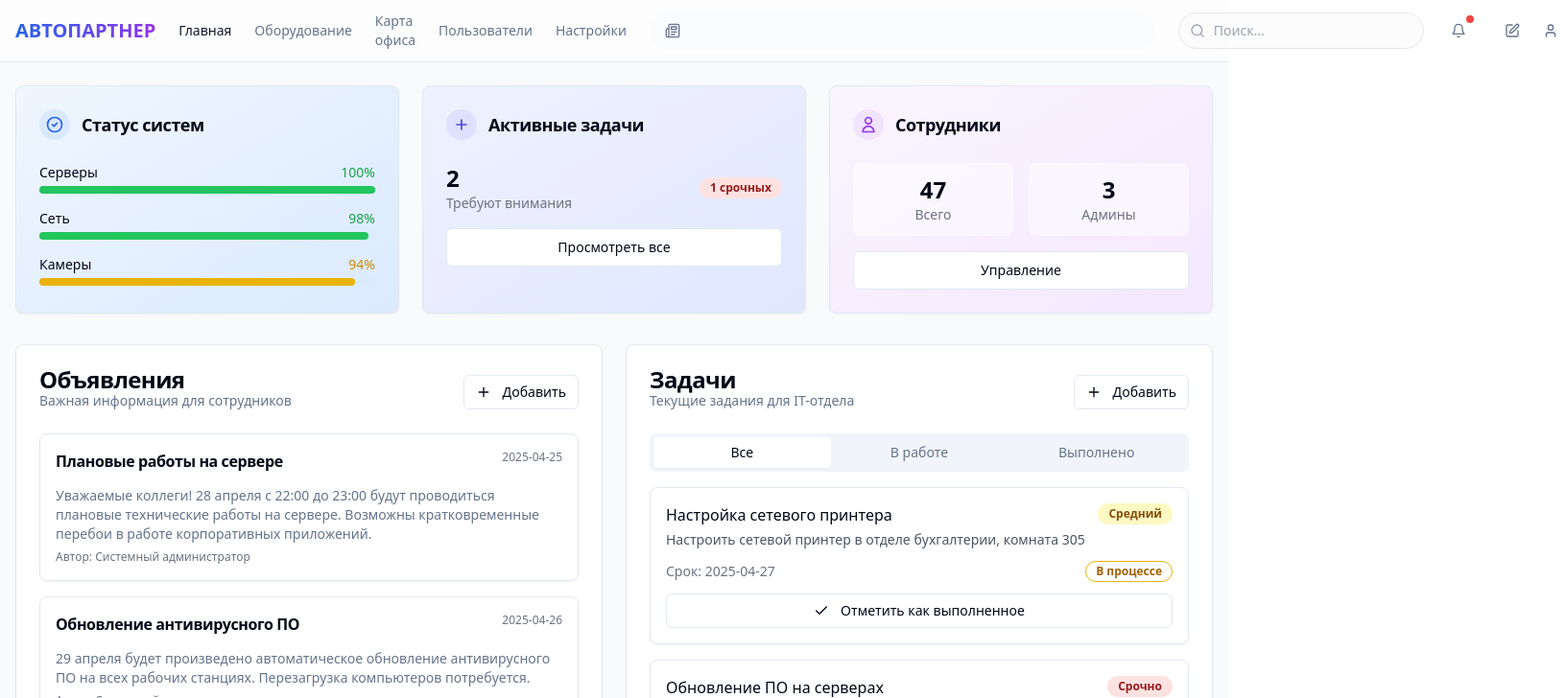
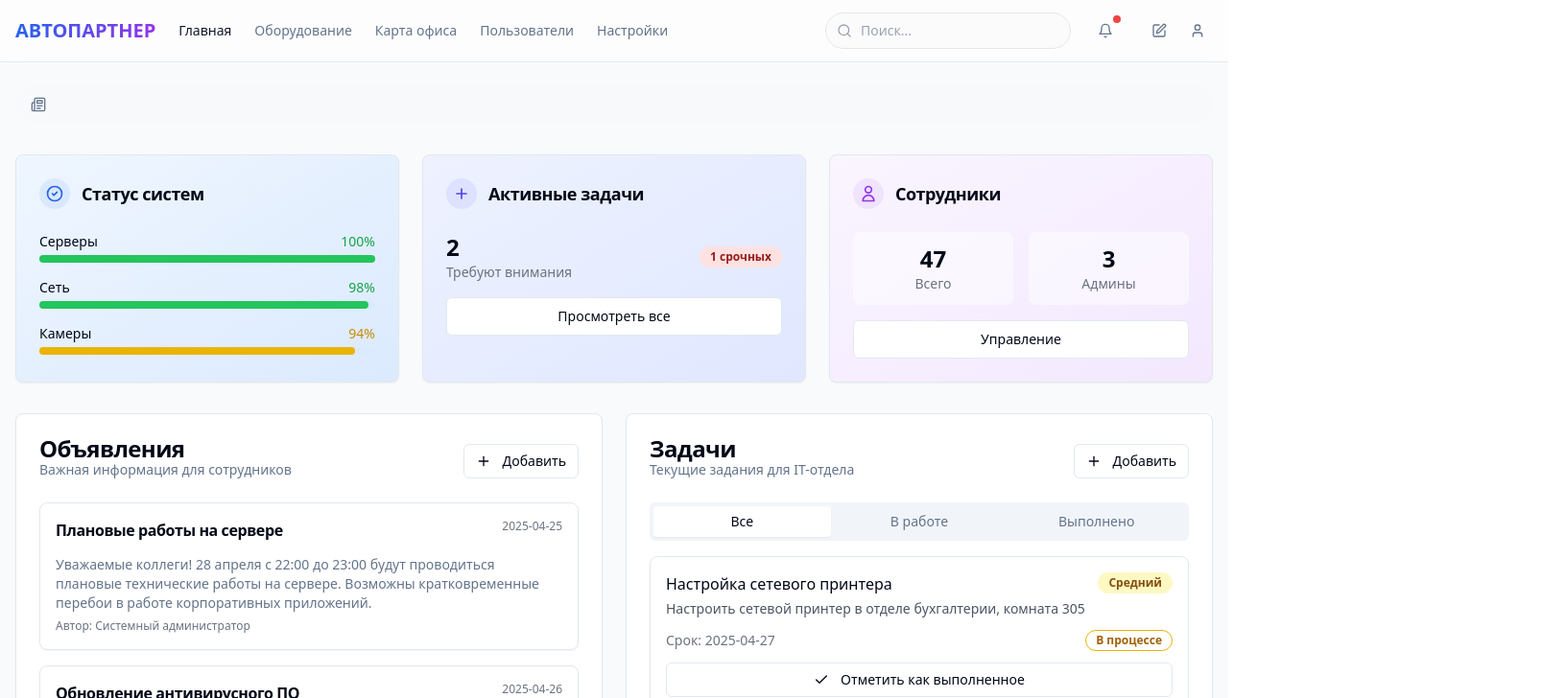
Before and after one commit to danilakuzin01/autopartner-infra-hub-24, a React (Vite) app: page /dashboard in a window 1280 px wide. Shown: the top 728 px of the page at 96% size, 1632 px wide, since content can reach past the window. Built offline with nearby package versions, Linux system fonts and the light colour scheme; sample sign-in values are in the browser's storage.

Commit message:
Move news ticker to dashboard
Move the news ticker component from the header to the dashboard page.

```diff
--- a/src/components/layout/Header.tsx
+++ b/src/components/layout/Header.tsx
@@ -12,7 +12,6 @@ import {
 import { Search, User } from 'lucide-react';
 import ProfileEditor from '../profile/ProfileEditor';
 import NotificationsPopover from '../notifications/NotificationsPopover';
-import NewsTicker from '../news/NewsTicker';
 
 const Header = () => {
   const { user, logout } = useAuth();
@@ -55,10 +54,6 @@ const Header = () => {
               </Link>
             ))}
           </nav>
-        </div>
-
-        <div className="flex-1 mx-6">
-          <NewsTicker />
         </div>
 
         <div className="flex items-center space-x-4">
--- a/src/pages/Dashboard.tsx
+++ b/src/pages/Dashboard.tsx
@@ -5,6 +5,7 @@ import { Tabs, TabsContent, TabsList, TabsTrigger } from "@/components/ui/tabs";
 import { Badge } from "@/components/ui/badge";
 import { Check, Plus } from "lucide-react";
 import { useAuth } from "@/contexts/AuthContext";
+import NewsTicker from "@/components/news/NewsTicker";
 
 interface Announcement {
   id: string;
@@ -77,6 +78,10 @@ const Dashboard = () => {
 
   return (
     <div className="space-y-8">
+      <div className="w-full">
+        <NewsTicker />
+      </div>
+
       <div className="grid gap-6 md:grid-cols-3">
         <Card className="bg-gradient-to-br from-blue-50 to-blue-100 dark:from-blue-900/20 dark:to-blue-800/20">
           <CardHeader>
```
